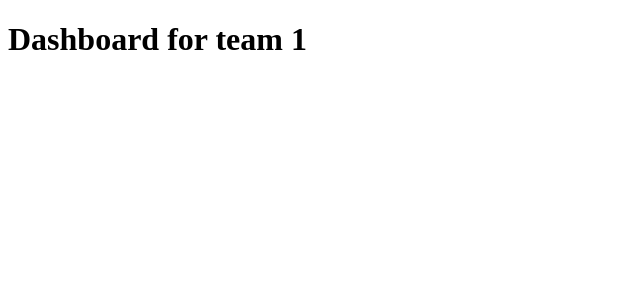
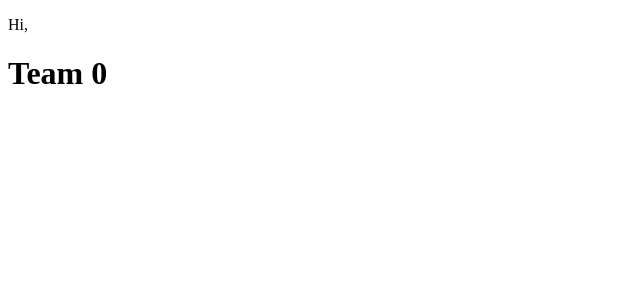
Before and after one commit to hannasophian/standup-frontend, a React (Create React App) app: page /dashboard in a window 1280 px wide. Shown: the top 300 px of the page, without its empty margins (0-640 px from the left). Built offline with nearby package versions, Linux system fonts and the light colour scheme; the HTML template or start-up script is replaced by a standard one.

Commit message:
Dashboard connected to login

```diff
--- a/src/PageRoutes.tsx
+++ b/src/PageRoutes.tsx
@@ -11,6 +11,7 @@ export default function PageRoutes(): JSX.Element {
     name: "",
     team_id: 0,
   });
+  const [team, setTeam] = useState<number>(0);
 
   return (
     <Router>
@@ -19,7 +20,8 @@ export default function PageRoutes(): JSX.Element {
           path="/"
           element={
             <Home
-              team_id={1}
+              team={team}
+              setTeam={setTeam}
               currentUser={currentUser}
               setCurrentUser={setCurrentUser}
             />
@@ -30,7 +32,8 @@ export default function PageRoutes(): JSX.Element {
           path="/dashboard"
           element={
             <Dashboard
-              team_id={1}
+              team={team}
+              setTeam={setTeam}
               currentUser={currentUser}
               setCurrentUser={setCurrentUser}
             />
--- /dev/null
+++ b/src/components/NavBar.tsx
@@ -0,0 +1,9 @@
+import PageProps from "../utils/interfaces/PageProps";
+
+export default function NavBar(props: PageProps): JSX.Element {
+  return (
+    <div className="navbar">
+      <p>Hi, {props.currentUser.name}</p>
+    </div>
+  );
+}
--- a/src/pages/Dashboard.tsx
+++ b/src/pages/Dashboard.tsx
@@ -1,11 +1,17 @@
-import { UserInterface } from "../utils/interfaces/UserInterface";
+// import { UserInterface } from "../utils/interfaces/UserInterface";
+import NavBar from "../components/NavBar";
+import PageProps from "../utils/interfaces/PageProps";
 
-interface DashboardProps {
-  team_id: number;
-  currentUser: UserInterface;
-  setCurrentUser: React.Dispatch<React.SetStateAction<UserInterface>>;
+export default function Dashboard(props: PageProps): JSX.Element {
+  return (
+    <div className="dashboard">
+      <NavBar
+        team={props.team}
+        setTeam={props.setTeam}
+        currentUser={props.currentUser}
+        setCurrentUser={props.setCurrentUser}
+      />
+      <h1>Team {props.team}</h1>
+    </div>
+  );
 }
-
-export default function Dashboard(props: DashboardProps): JSX.Element {
-  return <h1>Dashboard for team {props.team_id}</h1>;
-}
--- a/src/pages/Home.tsx
+++ b/src/pages/Home.tsx
@@ -1,14 +1,10 @@
 import { useEffect, useState } from "react";
 import fetchUsers from "../utils/fetch/fetchUsers";
 import { UserInterface } from "../utils/interfaces/UserInterface";
+import PageProps from "../utils/interfaces/PageProps";
+import { Link } from "react-router-dom";
 
-interface HomeProps {
-  team_id: number;
-  currentUser: UserInterface;
-  setCurrentUser: React.Dispatch<React.SetStateAction<UserInterface>>;
-}
-
-export default function Home(props: HomeProps): JSX.Element {
+export default function Home(props: PageProps): JSX.Element {
   const [allUsers, setAllUsers] = useState<UserInterface[]>([]);
 
   useEffect(() => {
@@ -19,7 +15,8 @@ export default function Home(props: HomeProps): JSX.Element {
 
   useEffect(() => {
     console.log(props.currentUser);
-  }, [props.currentUser]);
+    console.log(props.team);
+  }, [props.currentUser, props.team]);
 
   const usersList = allUsers.map((user) => {
     return (
@@ -35,6 +32,12 @@ export default function Home(props: HomeProps): JSX.Element {
     return user[0];
   }
 
+  function logIn(id: number) {
+    const user = getUserByID(id);
+    props.setCurrentUser(user);
+    props.setTeam(user.team_id);
+  }
+
   return (
     <div>
       <h1>StandUp</h1>
@@ -44,7 +47,7 @@ export default function Home(props: HomeProps): JSX.Element {
         id="inner"
         value={props.currentUser.id}
         onChange={(e) => {
-          props.setCurrentUser(getUserByID(parseInt(e.target.value)));
+          logIn(parseInt(e.target.value));
         }}
       >
         <option value={0} disabled>
@@ -52,6 +55,9 @@ export default function Home(props: HomeProps): JSX.Element {
         </option>
         {usersList}
       </select>
+      <Link to="/dashboard">
+        <button>Log In</button>
+      </Link>
     </div>
   );
 }
--- /dev/null
+++ b/src/utils/interfaces/PageProps.tsx
@@ -0,0 +1,9 @@
+import { UserInterface } from "./UserInterface";
+
+export default interface PageProps {
+  team: number;
+  setTeam: React.Dispatch<React.SetStateAction<number>>;
+
+  currentUser: UserInterface;
+  setCurrentUser: React.Dispatch<React.SetStateAction<UserInterface>>;
+}
```
